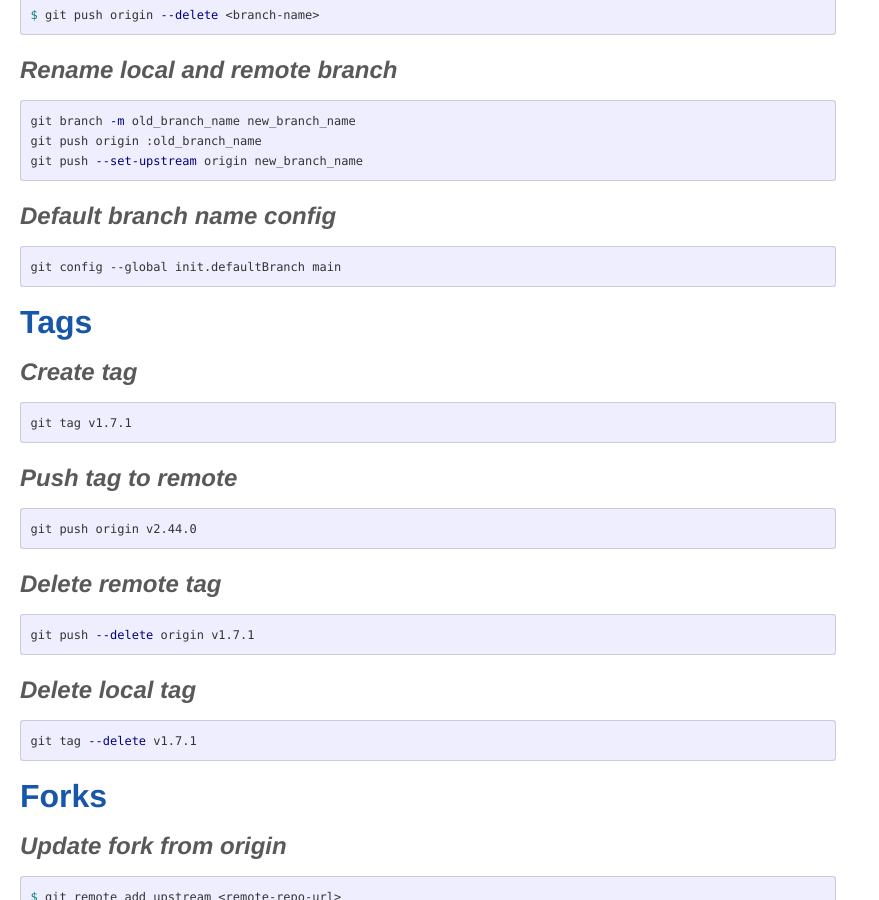
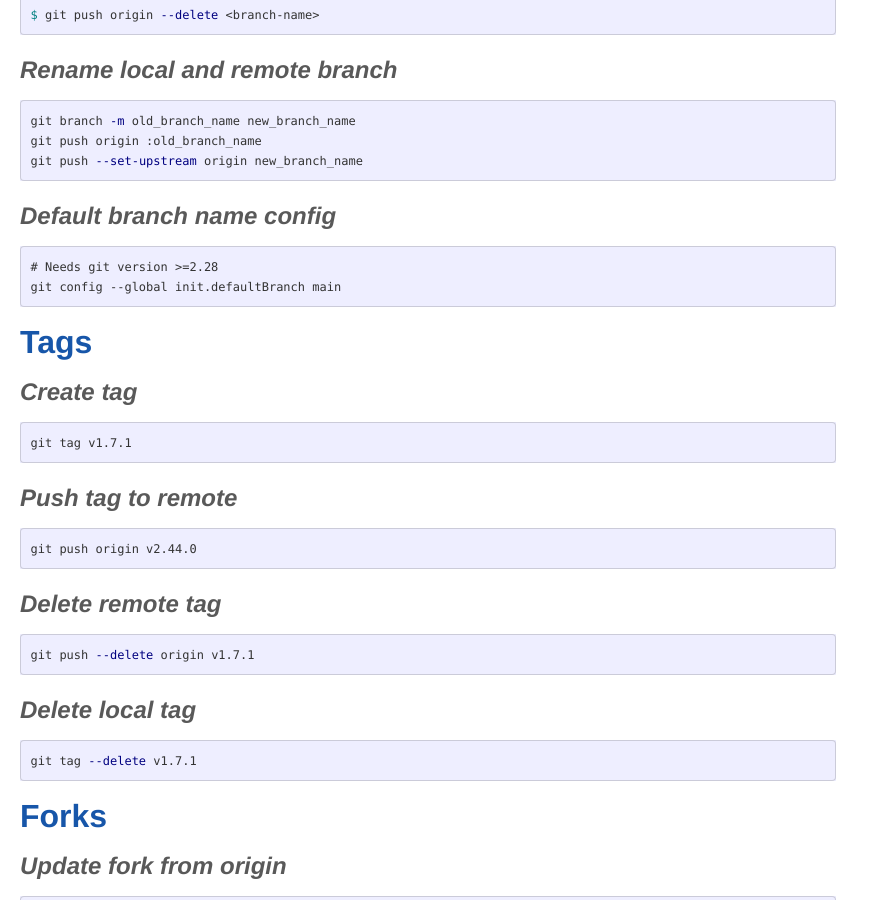
Before and after one commit to anuragkapur/anuragkapur.github.io, a Jekyll site: the page built from blog/cheat-sheets/_posts/2017-01-27-git-cheat-sheet.md, in a window 1280 px wide and 900 px high, scrolled down 2104 px. Shown: the whole window, without its empty margins (0-879 px from the left). Built offline with Jekyll 4.4.1, drawn with Linux system fonts in a browser that asks for light colours; comment, search, counter and statistics services are not loaded.

Commit message:
Add note re. min git version for default branch name config

````diff
--- a/blog/cheat-sheets/_posts/2017-01-27-git-cheat-sheet.md
+++ b/blog/cheat-sheets/_posts/2017-01-27-git-cheat-sheet.md
@@ -115,6 +115,7 @@ git push --set-upstream origin new_branch_name
 
 ## Default branch name config
 ```
+# Needs git version >=2.28
 git config --global init.defaultBranch main
 ```
 
````
